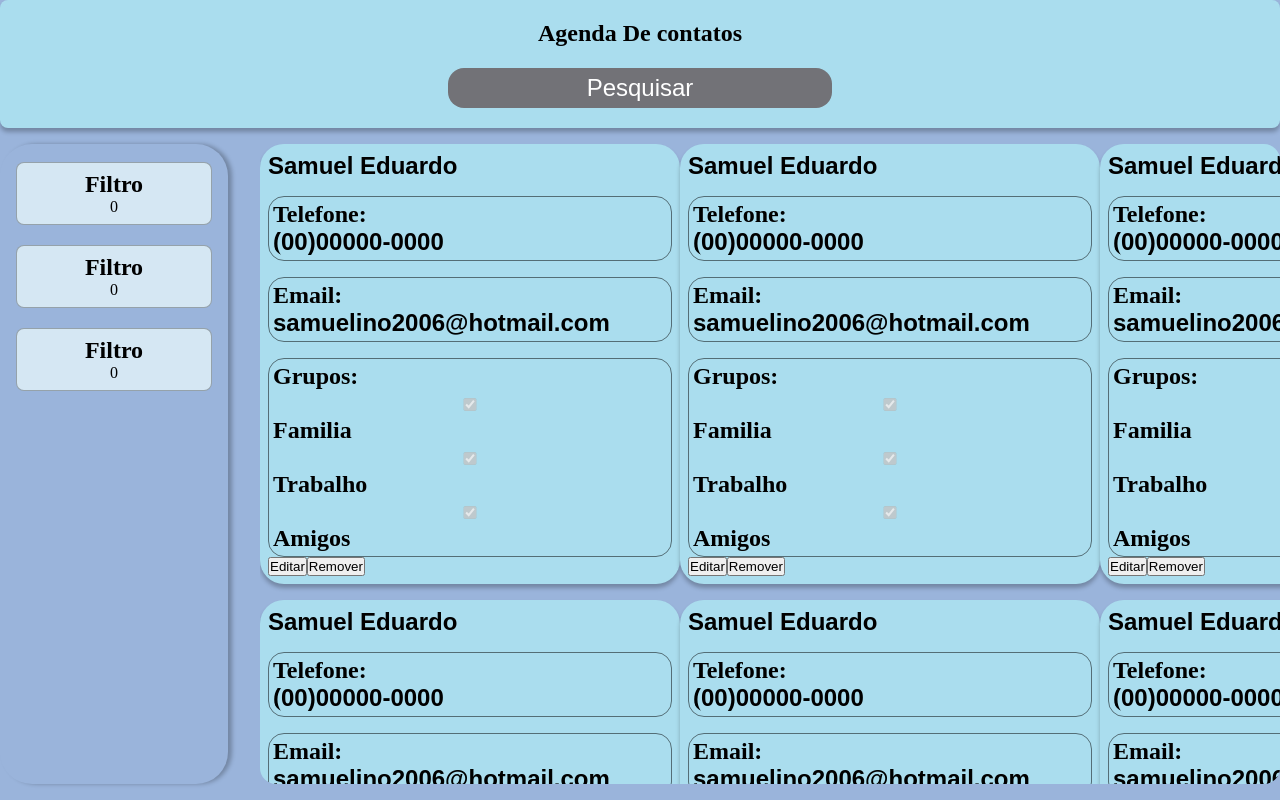
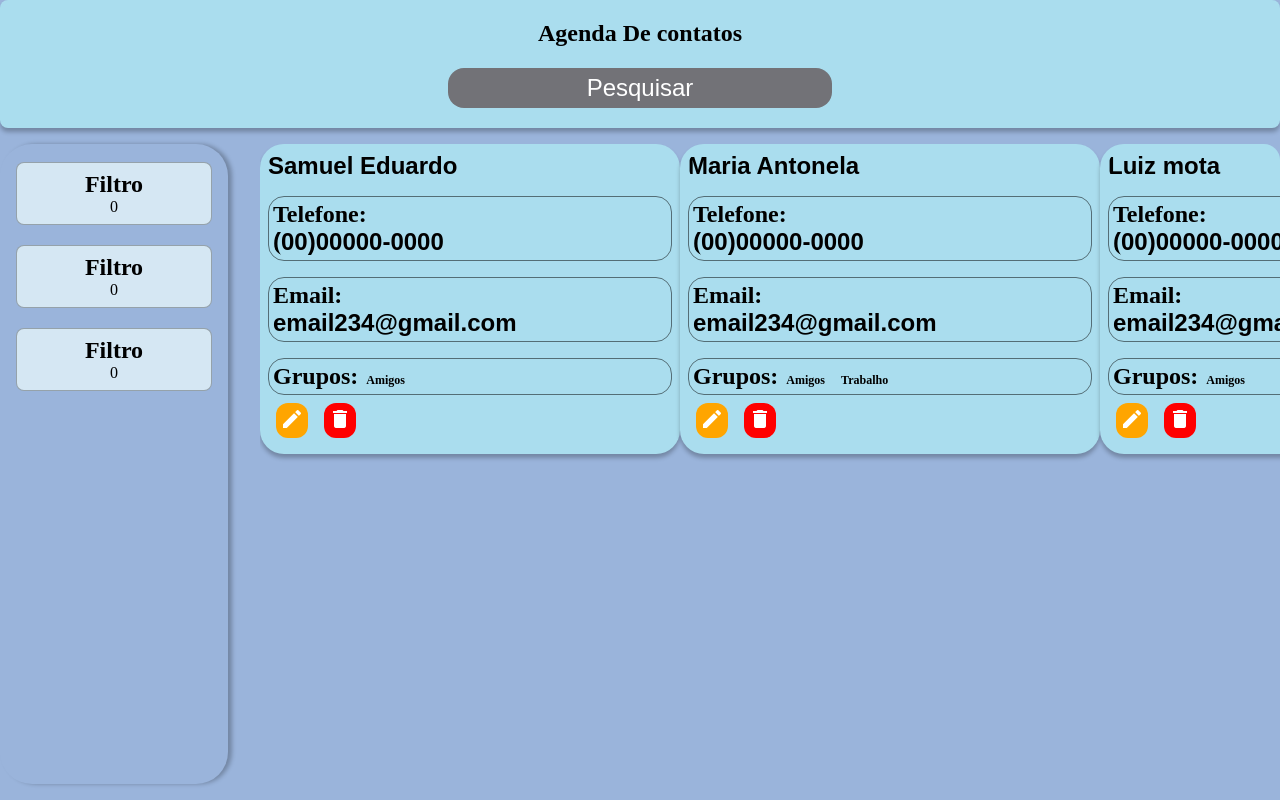
Before and after one commit to samuel-lino/Agenda-de-Contatos, a React (Create React App) app: page / in a window 1280 px wide. Built offline with nearby package versions, Linux system fonts and the light colour scheme.

Commit message:
aplicando função de salvar remover e editar

```diff
--- a/package.json
+++ b/package.json
@@ -52,6 +52,7 @@
     "eslint-plugin-react": "^7.32.2",
     "eslint-plugin-react-hooks": "^4.6.0",
     "prettier": "^2.8.4",
+    "react-redux": "^9.2.0",
     "styled-components": "^6.1.19"
   }
 }
--- a/public/index.html
+++ b/public/index.html
@@ -24,6 +24,7 @@
       work correctly both with client-side routing and a non-root public URL.
       Learn how to configure a non-root public URL by running `npm run build`.
     -->
+    <link href="https://fonts.googleapis.com/icon?family=Material+Icons" rel="stylesheet">
     <title>Agenda de contatos</title>
   </head>
   <body>
--- a/src/App.tsx
+++ b/src/App.tsx
@@ -1,18 +1,20 @@
+import { Provider } from 'react-redux'
 import BarraLateral from './containers/BarraLateral'
 import Header from './containers/Header'
 import ListaDeContatos from './containers/ListaDeContatos'
 import EstiloGlobal, { Container } from './style'
+import store from './store'
 
 function App() {
   return (
-    <>
+    <Provider store={store}>
       <EstiloGlobal />
       <Header />
       <Container>
         <BarraLateral />
         <ListaDeContatos />
       </Container>
-    </>
+    </Provider>
   )
 }
 
--- a/src/components/Contato/index.tsx
+++ b/src/components/Contato/index.tsx
@@ -1,13 +1,34 @@
-import { Campo, ContatoCard, DadosContato } from './style'
+import { useEffect, useState } from 'react'
+import { useDispatch } from 'react-redux'
+import {
+  BotaoCancelarRemover,
+  BotaoEditar,
+  BotaoSalvar,
+  Campo,
+  ContatoCard,
+  DadosContato,
+  Gruposinput,
+  Grupostexto
+} from './style'
 import * as enums from '../../utils/enum/contato'
-import { useState } from 'react'
+import ContatoClass from '../../models/Contato'
+import { remover, salvar } from '../../store/reducers/contatos'
 
-const Contato = () => {
-  const [gruposselecionados, setgruposselecionados] = useState<string[]>(
-    Object.values(enums.grupos)
-  )
+type Props = ContatoClass
+
+const Contato = ({
+  nome: nomeoriginal,
+  tel: teloriginal,
+  email: emailoriginal,
+  grupos: gruposoriginal,
+  id
+}: Props) => {
+  const [gruposselecionados, setgruposselecionados] = useState(gruposoriginal)
   const [estaeditando, setestaeditando] = useState(false)
-
+  const [nomeT, setnomeT] = useState('')
+  const [telT, settelT] = useState('')
+  const [emailT, setemailT] = useState('')
+  const dispatch = useDispatch()
   const alternarGrupo = (grupo: enums.grupos) => {
     if (gruposselecionados.includes(grupo)) {
       setgruposselecionados(gruposselecionados.filter((g) => g !== grupo))
@@ -15,28 +36,63 @@ const Contato = () => {
       setgruposselecionados([...gruposselecionados, grupo])
     }
   }
+  useEffect(() => {
+    if (nomeoriginal.length > 0) {
+      setnomeT(nomeoriginal)
+    }
+  }, [nomeoriginal])
+  useEffect(() => {
+    if (teloriginal.length > 0) {
+      settelT(teloriginal)
+    }
+  }, [teloriginal])
+  useEffect(() => {
+    if (emailoriginal.length > 0) {
+      setemailT(emailoriginal)
+    }
+  }, [emailoriginal])
 
+  function cancelarEdicao() {
+    setestaeditando(false)
+    setnomeT(nomeoriginal)
+    settelT(teloriginal)
+    setemailT(emailoriginal)
+    setgruposselecionados(gruposoriginal)
+  }
   return (
     <>
-      <ContatoCard>
-        <Campo disabled={!estaeditando} type="text" value="Samuel Eduardo" />
+      <ContatoCard id={String(id)}>
+        {estaeditando && <>Editando: </>}
+        <Campo
+          disabled={!estaeditando}
+          onChange={(event) => setnomeT(event.target.value)}
+          type="text"
+          value={nomeT}
+        />
         <DadosContato>
           <span>Telefone:</span>
-          <Campo disabled={!estaeditando} type="text" value="(00)00000-0000" />
+          <Campo
+            disabled={!estaeditando}
+            onChange={(event) => settelT(event.target.value)}
+            type="text"
+            value={telT}
+          />
         </DadosContato>
         <DadosContato>
           <span>Email:</span>
           <Campo
             disabled={!estaeditando}
+            onChange={(event) => setemailT(event.target.value)}
             type="email"
-            value="samuelino2006@hotmail.com"
+            value={emailT}
           />
         </DadosContato>
         <DadosContato>
           <span>Grupos:</span>
-          {Object.values(enums.grupos).map((g) => (
-            <label key={g}>
-              <Campo
+          {estaeditando
+            ? Object.values(enums.grupos).map((g) => (
+                <Grupostexto key={g}>
+                  <Gruposinput
                     type="checkbox"
                     value={g}
                     checked={gruposselecionados.includes(g)}
@@ -44,12 +100,45 @@ const Contato = () => {
                     disabled={!estaeditando}
                   />
                   {g}
-            </label>
+                </Grupostexto>
+              ))
+            : gruposselecionados.map((g) => (
+                <Grupostexto key={g}>{g}</Grupostexto>
               ))}
         </DadosContato>
         <div>
-          <button onClick={() => setestaeditando(!estaeditando)}>Editar</button>
-          <button>Remover</button>
+          {estaeditando ? (
+            <>
+              <BotaoSalvar
+                onClick={() => {
+                  dispatch(
+                    salvar({
+                      nome: nomeT,
+                      tel: telT,
+                      email: emailT,
+                      grupos: gruposselecionados,
+                      id
+                    })
+                  )
+                  setestaeditando(false)
+                }}
+              >
+                <span className="material-icons">save</span>
+              </BotaoSalvar>
+              <BotaoCancelarRemover onClick={cancelarEdicao}>
+                <span className="material-icons">cancel</span>
+              </BotaoCancelarRemover>
+            </>
+          ) : (
+            <>
+              <BotaoEditar onClick={() => setestaeditando(true)}>
+                <span className="material-icons">edit</span>
+              </BotaoEditar>
+              <BotaoCancelarRemover onClick={() => dispatch(remover(id))}>
+                <span className="material-icons">delete</span>
+              </BotaoCancelarRemover>
+            </>
+          )}
         </div>
       </ContatoCard>
     </>
--- a/src/components/Contato/style.ts
+++ b/src/components/Contato/style.ts
@@ -7,6 +7,8 @@ export const ContatoCard = styled.li`
   padding: 8px;
   background-color: #ade;
   width: 420px;
+  font-size: 24px;
+  font-weight: bold;
 `
 export const Campo = styled.input`
   background-color: transparent;
@@ -28,3 +30,29 @@ export const DadosContato = styled.h4`
   padding: 4px;
   border-radius: 16px;
 `
+export const Grupostexto = styled.label`
+  font-size: 12px;
+  margin: 8px;
+`
+export const Gruposinput = styled.input`
+  margin: 4px;
+`
+export const Botao = styled.button`
+  border-radius: 12px;
+  margin: 8px;
+  padding: 4px;
+  color: #fff;
+  border: none;
+`
+
+export const BotaoSalvar = styled(Botao)`
+  background-color: green;
+  color: #fff;
+`
+
+export const BotaoEditar = styled(Botao)`
+  background-color: orange;
+`
+export const BotaoCancelarRemover = styled(Botao)`
+  background-color: red;
+`
--- a/src/containers/ListaDeContatos/index.tsx
+++ b/src/containers/ListaDeContatos/index.tsx
@@ -1,21 +1,25 @@
+import { useSelector } from 'react-redux'
 import Contato from '../../components/Contato'
 import { ListaContainer } from '../../style'
 import { Lista } from './style'
+import { RootReducer } from '../../store'
 
 const ListaDeContatos = () => {
+  const Contatos = useSelector((state: RootReducer) => state.contatos.itens)
   return (
     <>
       <ListaContainer>
         <Lista>
-          <Contato />
-          <Contato />
-          <Contato />
-          <Contato />
-          <Contato />
-          <Contato />
-          <Contato />
-          <Contato />
-          <Contato />
+          {Contatos.map((contato) => (
+            <Contato
+              key={contato.id}
+              id={contato.id}
+              nome={contato.nome}
+              tel={contato.tel}
+              email={contato.email}
+              grupos={contato.grupos}
+            />
+          ))}
         </Lista>
       </ListaContainer>
     </>
--- a/src/store/index.ts
+++ b/src/store/index.ts
@@ -1,7 +1,10 @@
 import { configureStore } from '@reduxjs/toolkit'
+import contatsosreducer from './reducers/contatos'
 
 const store = configureStore({
-  reducer: {}
+  reducer: {
+    contatos: contatsosreducer
+  }
 })
 
 export type RootReducer = ReturnType<typeof store.getState>
--- a/src/store/reducers/contatos.ts
+++ b/src/store/reducers/contatos.ts
@@ -1,4 +1,4 @@
-import { createSlice } from '@reduxjs/toolkit'
+import { createSlice, PayloadAction } from '@reduxjs/toolkit'
 import Contato from '../../models/Contato'
 import * as enums from '../../utils/enum/contato'
 
@@ -34,5 +34,21 @@ const initialState: contatosstate = {
 const ContatosSlice = createSlice({
   name: 'contatos',
   initialState,
-  reducers: {}
+  reducers: {
+    salvar: (state, action: PayloadAction<Contato>) => {
+      const conattoid = state.itens.findIndex((c) => c.id === action.payload.id)
+      console.log(conattoid)
+
+      if (conattoid >= 0) {
+        state.itens[conattoid] = action.payload
+        console.log(state.itens[conattoid].grupos)
+      }
+    },
+    remover: (state, action: PayloadAction<number>) => {
+      state.itens = state.itens.filter((c) => c.id !== action.payload)
+    }
+  }
 })
+
+export const { salvar, remover } = ContatosSlice.actions
+export default ContatosSlice.reducer
```
Also changed, not shown: 1 other file (tests, documents, lock files or other folders). Lines whose indentation alone changed are shown as unchanged.
